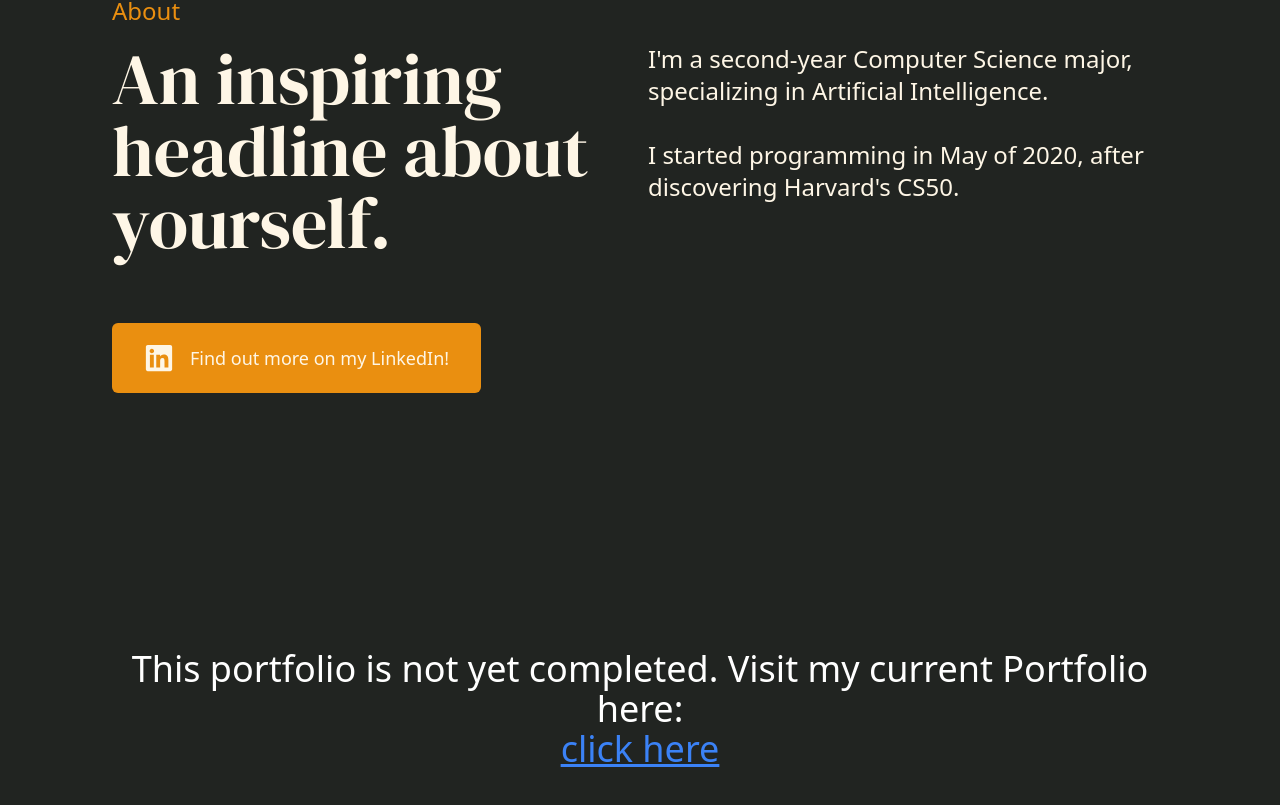
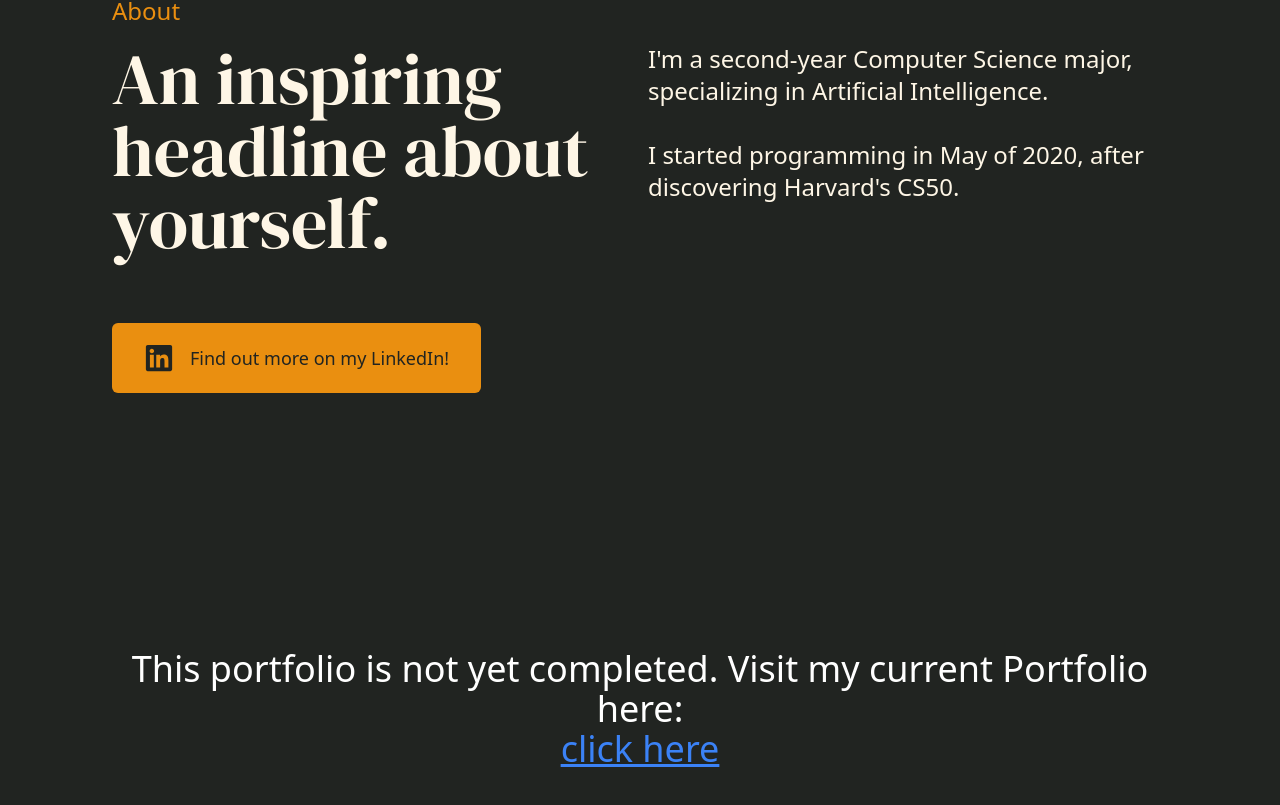
Before and after one commit to Harmxn02/Design-Portfolio, a Next.js app: page / in a window 1280 px wide. Shown: the part 1003-1808 px from the top of the page. Built offline with nearby package versions, Linux system fonts and the light colour scheme.

Commit message:
Add suficient contrast ratio

```diff
--- a/src/components/about/about.tsx
+++ b/src/components/about/about.tsx
@@ -26,7 +26,7 @@ export default function About() {
 					href="https://www.linkedin.com/in/harmanpnahal/"
 					target="_blank"
 					rel="noreferrer"
-					className="flex items-center justify-center text-sm md:text-lg"
+					className="flex items-center justify-center text-main text-sm md:text-lg"
 				>
 					<FaLinkedin className="mr-4 text-3xl" /> Find out more on my
 					LinkedIn!
```
